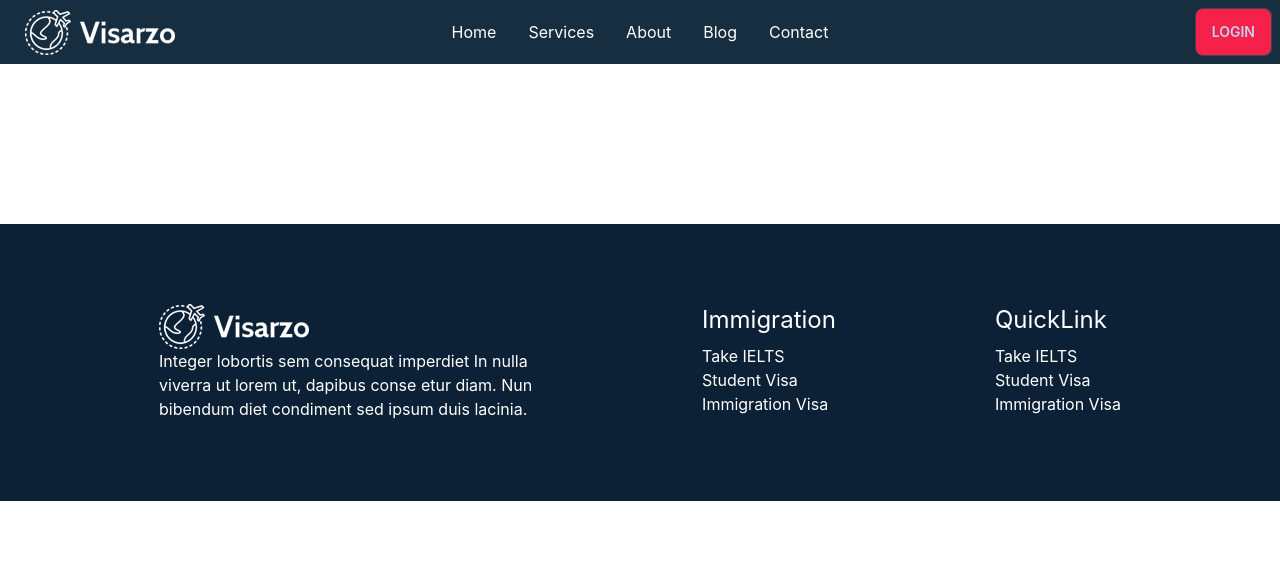
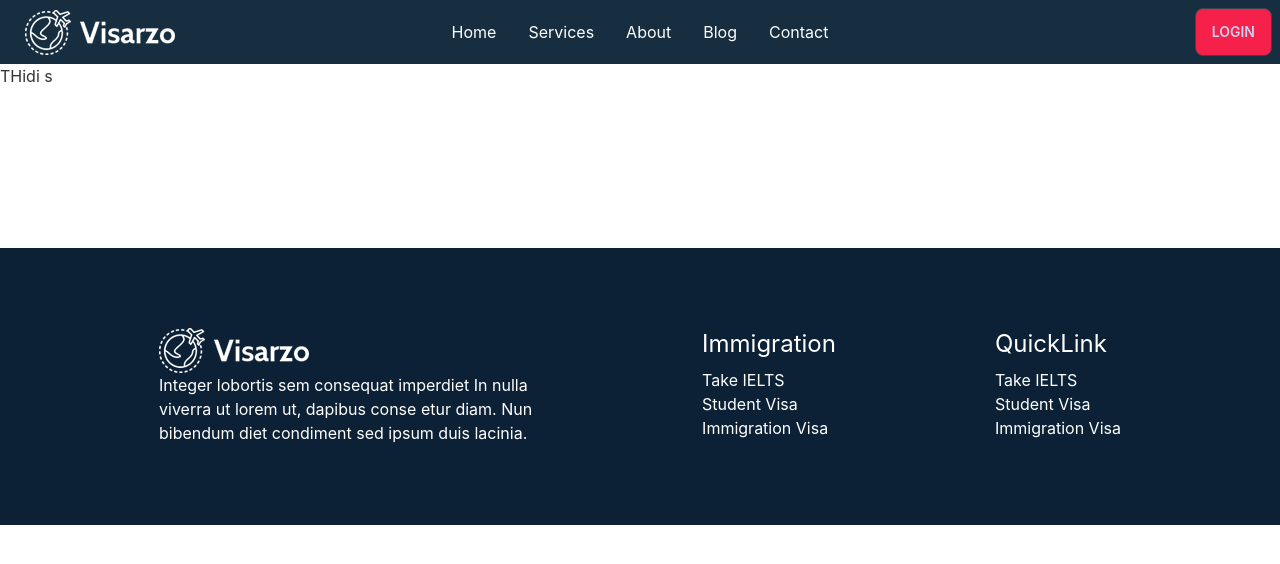
Before and after one commit to Anirbanjyoti/immigration-and-visa-consultant, a React (Create React App) app: page /blog in a window 1280 px wide. Shown: the top 564 px of the page. Built offline with nearby package versions, Linux system fonts and the light colour scheme; no server answers.

Commit message:
404 page

```diff
--- a/src/App.js
+++ b/src/App.js
@@ -12,6 +12,8 @@ import RequireAuth from "./Page/Login/RequireAuth";
 import { ToastContainer } from "react-toastify";
 import Checkout from "./Page/Checkout";
 import Confirm from "./Page/Confirm";
+import Blog from "./Page/Blog";
+import NotFound from "./Page/NotFound";
 
 function App() {
   return (
@@ -38,8 +40,10 @@ function App() {
         ></Route>
         <Route path="about" element={<About />} />
         <Route path="confirm" element={<Confirm />} />
+        <Route path="blog" element={<Blog />} />
         <Route path="login" element={<Login />} />
         <Route path="signup" element={<SignUp />} />
+        <Route path="*" element={<NotFound />} />
       </Routes>
       <Footer></Footer>
       <ToastContainer />
--- /dev/null
+++ b/src/Page/Blog.js
@@ -0,0 +1,11 @@
+import React from 'react';
+
+const Blog = () => {
+    return (
+        <div>
+            <h1>THidi s</h1>
+        </div>
+    );
+};
+
+export default Blog;
--- /dev/null
+++ b/src/Page/NotFound.js
@@ -0,0 +1,11 @@
+import React from 'react';
+
+const NotFound = () => {
+    return (
+        <div>
+            <h1 className='text-center text-5xl text-purple-500 font-bold my-40'>404!</h1>
+        </div>
+    );
+};
+
+export default NotFound;
```
